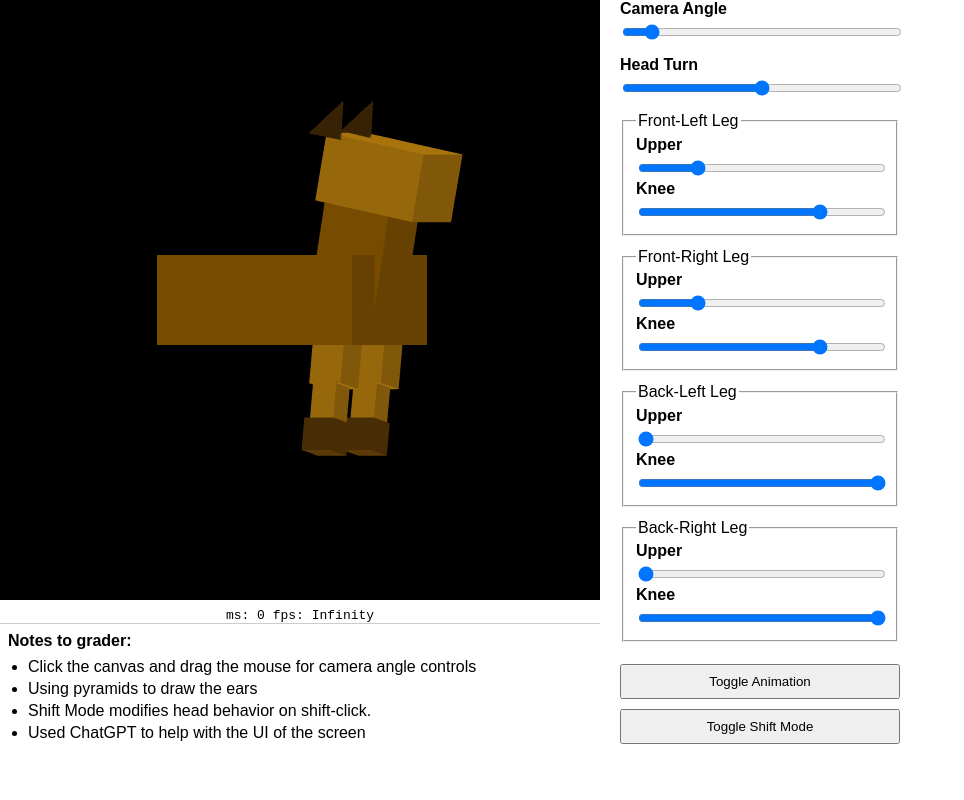
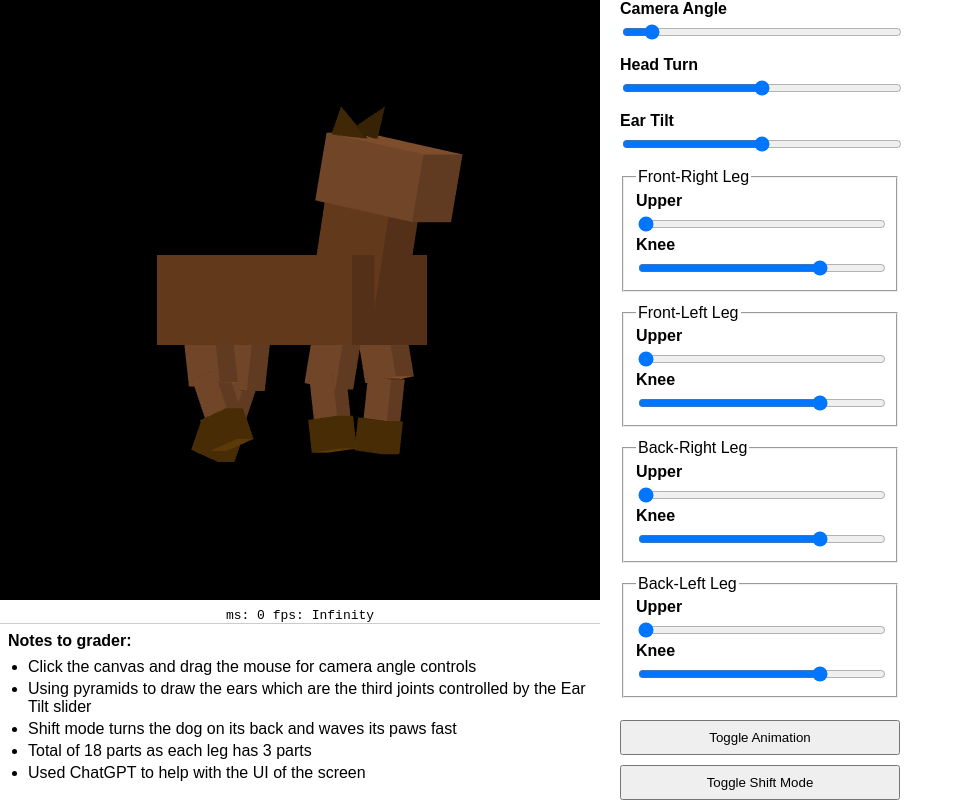
Before and after one commit to amishaaak/CSE160, a plain HTML site: page asg2/asg2.html in a window 1280 px wide. Shown: the whole page, without its empty margins (0-964 px from the left). Drawn offline with Linux system fonts and the light colour scheme; animation ran at ten frames a second.

Commit message:
almost done with asg2

```diff
--- a/asg2/asg2.html
+++ b/asg2/asg2.html
@@ -37,8 +37,9 @@
         <p>Notes to grader:</p>
         <ul>
           <li>Click the canvas and drag the mouse for camera angle controls</li>
-          <li>Using pyramids to draw the ears</li>
-          <li>Shift Mode modifies head behavior on shift-click.</li>
+          <li>Using pyramids to draw the ears which are the third joints controlled by the Ear Tilt slider</li>
+          <li>Shift mode turns the dog on its back and waves its paws fast</li>
+          <li>Total of 18 parts as each leg has 3 parts</li>
           <li>Used ChatGPT to help with the UI of the screen</li>
         </ul>
       </div>
@@ -52,34 +53,37 @@
         <label for="headYaw">Head Turn</label>
         <input type="range" id="headYaw" min="-45" max="45" value="0">
       </div>
-      <!-- Leg controls (full functionality retained) -->
+      <div class="control-group">
+        <label for="earTilt">Ear Tilt</label>
+        <input type="range" id="earTilt" min="-40" max="40" value="0">
+      </div>
       <fieldset class="control-group">
-        <legend>Front-Left Leg</legend>
+        <legend>Front-Right Leg</legend>
         <label for="flUpper">Upper</label>
-        <input type="range" id="flUpper" min="0" max="45" value="10">
+        <input type="range" id="flUpper" min="0" max="45" value="0">
         <label for="flLower">Knee</label>
         <input type="range" id="flLower" min="-30" max="10" value="0">
       </fieldset>
       <fieldset class="control-group">
-        <legend>Front-Right Leg</legend>
+        <legend>Front-Left Leg</legend>
         <label for="frUpper">Upper</label>
-        <input type="range" id="frUpper" min="0" max="45" value="10">
+        <input type="range" id="frUpper" min="0" max="45" value="0">
         <label for="frLower">Knee</label>
         <input type="range" id="frLower" min="-30" max="10" value="0">
       </fieldset>
       <fieldset class="control-group">
-        <legend>Back-Left Leg</legend>
+        <legend>Back-Right Leg</legend>
         <label for="blUpper">Upper</label>
-        <input type="range" id="blUpper" min="0" max="45" value="-20">
+        <input type="range" id="blUpper" min="0" max="45" value="0">
         <label for="blLower">Knee</label>
-        <input type="range" id="blLower" min="-30" max="10" value="40">
+        <input type="range" id="blLower" min="-30" max="10" value="0">
       </fieldset>
       <fieldset class="control-group">
-        <legend>Back-Right Leg</legend>
+        <legend>Back-Left Leg</legend>
         <label for="brUpper">Upper</label>
-        <input type="range" id="brUpper" min="0" max="45" value="-20">
+        <input type="range" id="brUpper" min="0" max="45" value="0">
         <label for="brLower">Knee</label>
-        <input type="range" id="brLower" min="-30" max="10" value="40">
+        <input type="range" id="brLower" min="-30" max="10" value="0">
       </fieldset>
       <button id="toggle-animation">Toggle Animation</button>
       <button id="toggle-shift">Toggle Shift Mode</button>
--- a/asg2/asg2.js
+++ b/asg2/asg2.js
@@ -85,17 +85,16 @@ var g_cameraAngleX = 0.0;
 
 //Body parts
 let g_headYaw = 0;
-let g_flUpper = 10;
+let g_flUpper = 0;
 let g_flLower = 0;
-let g_frUpper = 10;
+let g_frUpper = 0;
 let g_frLower = 0;
-let g_blUpper = -20;
-let g_blLower = 40;
-let g_brUpper = -20;
-let g_brLower = 40;
+let g_blUpper = 0;
+let g_blLower = 0;
+let g_brUpper = 0;
+let g_brLower = 0;
 let g_tailBase = 0;
-let g_tailMid = 0;
-let g_tailTip = 0;
+let g_earTilt = 0;
 
 //Buttons
 let g_animationActive = true;
@@ -104,19 +103,20 @@ let g_shiftMode = false;
 //Mouse drag
 var g_deltaX = 0, g_deltaY = 0;
 
-//Performance related
-let g_startTime = performance.now()/1000.0;
-let g_seconds   = performance.now()/1000.0 - g_startTime;
-
 function addActionsForHtmlUI() {
 
     //Buttons
     document.getElementById('toggle-animation').onclick = function() {g_animationActive = !g_animationActive;};
-    document.getElementById('toggle-shift').onclick = function() {g_shiftMode = !g_shiftMode;};
-
+    document.getElementById('toggle-shift').onclick = function () {
+        g_shiftMode = !g_shiftMode;
+        if (!g_shiftMode) {
+          g_cameraAngleX = 0;
+        }
+    };
     //Slider controls
     document.getElementById('angleSlide').addEventListener('mousemove', function() {g_cameraAngleY = this.value; renderAllShapes();});
     document.getElementById('headYaw').addEventListener('mousemove', function() {g_headYaw = this.value; renderAllShapes();});
+    document.getElementById('earTilt').addEventListener('mousemove', function() {g_earTilt = this.value; renderAllShapes();});
 
     //Body slider controls
     document.getElementById('flUpper').addEventListener('mousemove', function() {g_flUpper = this.value; renderAllShapes();});
@@ -132,9 +132,10 @@ function addActionsForHtmlUI() {
     document.getElementById('brLower').addEventListener('mousemove', function() {g_brLower = this.value; renderAllShapes();});
 
 
-    document.getElementById('canvas-container').addEventListener('click', function(ev) {
-        if(ev.shiftKey) {
-            g_shiftMode = !g_shiftMode;
+    document.getElementById('canvas-container').addEventListener('click', ev => {
+        if (ev.shiftKey) {
+          g_shiftMode = !g_shiftMode;
+          if (!g_shiftMode) g_cameraAngleX = 0;
         }
     });
 
@@ -164,6 +165,34 @@ function convertMouseToEventCoords(ev) {
     return([x, y]);
 }
 
+function updateAnimationAngles() {
+    if (!g_animationActive) return;
+    const w = g_seconds * 3.3;
+
+    /* idle walk */
+    g_flUpper =  15 * Math.sin(w);  g_flLower = 25 * Math.sin(w);
+    g_frUpper = -15 * Math.sin(w);  g_frLower = -25 * Math.sin(w);
+    g_blUpper = -10 * Math.sin(w);  g_blLower = 20 * Math.sin(w);
+    g_brUpper =  10 * Math.sin(w);  g_brLower = -20 * Math.sin(w);
+    g_tailBase = 15 * Math.sin(w);
+    g_earTilt  =  8 * Math.sin(w * 1.7);
+
+    //--- roll onto back & wiggle ---
+    if (g_shiftMode) {
+      const wig = 20 * Math.sin(w * 5); //paw wiggle
+      g_cameraAngleX = 90;
+
+      g_flUpper = 60 + wig;   g_flLower = -wig;
+      g_frUpper = 60 - wig;   g_frLower =  wig;
+      g_blUpper = 60 - wig;   g_blLower = -wig;
+      g_brUpper = 60 + wig;   g_brLower =  wig;
+
+      g_tailBase = 0;
+      g_earTilt  = 0;
+    }
+  }
+
+
 
 //Draw every shape that is supposed to be in the canvas
 function renderAllShapes(){
@@ -176,18 +205,17 @@ function renderAllShapes(){
 
     //Clear <canvas>
     gl.clear(gl.COLOR_BUFFER_BIT | gl.DEPTH_BUFFER_BIT)
-    //Draw the body cube (starts as an identity matrix, scale, then translate due to right multiply)
 
     /* ---------- torso ---------- */
     var torso = new Cube();
-    torso.color = [0.52, 0.333, 0.004, 1];
+    torso.color = [0.431, 0.247, 0.122, 1];
     torso.matrix.translate(-0.55,-0.15, 0);
     torso.matrix.scale(0.75, 0.3, 0.50);
     torso.render();
 
     /* ---------- head area ---------- */
     var neck = new Cube();
-    neck.color = [0.52, 0.333, 0.004, 1];
+    neck.color = [0.431, 0.247, 0.122, 1];
     neck.matrix.translate(-0.058, -0.05, 0.15);
     neck.matrix.rotate(-10,0,0,1);
     neck.matrix.rotate(g_headYaw, 0,1,0);
@@ -195,44 +223,48 @@ function renderAllShapes(){
     neck.render();
 
     var head = new Cube();
-    head.color = [0.659, 0.447, 0.047, 1];
+    head.color = [0.49, 0.302, 0.173, 1];
     head.matrix.translate(-0.008, 0.332, 0.115);
     head.matrix.rotate(-11,0,0,1);
     head.matrix.rotate(g_headYaw, 0,1,0);
+    var head_mat = new Matrix4(head.matrix);
     head.matrix.scale(0.38, 0.23, 0.26);
     head.render();
 
     var e1 = new Pyramid();
     e1.color = [0.361, 0.224, 0.031,1];
-    e1.matrix.translate(0.004,0.555,0.05);
+    e1.matrix = new Matrix4(head_mat);
+    e1.matrix.translate(0.004,0.24,0.15);
     e1.matrix.rotate(-10,0,0,1);
-    e1.matrix.rotate(g_headYaw, 0,1,0);
-    e1.matrix.scale(0.13, 0.13, 0.15);
+    e1.matrix.rotate(g_earTilt, 1,0,0);
+    e1.matrix.scale(0.11, 0.11, 0.13);
     e1.render();
 
     var e2 = new Pyramid();
     e2.color = [0.361, 0.224, 0.031, 1];
-    e2.matrix.translate(0.003, 0.555, 0.25);
+    e2.matrix = new Matrix4(head_mat);
+    e2.matrix.translate(0.003, 0.24, 0.10);
     e2.matrix.rotate(-10, 0, 0, 1);
-    e2.matrix.rotate(g_headYaw, 0, 1, 0);
-    e2.matrix.scale(0.13, 0.13, 0.15);
+    e2.matrix.rotate(-g_earTilt, 1, 0, 0);
+    e2.matrix.scale(0.11, 0.11, -0.13);
     e2.render();
 
+    /* ---------- tail ---------- */
+
+    var t = new Cube();
+    t.color = [0.361, 0.224, 0.031, 1];
+    t.matrix.translate(-0.66, -0.05, 0.21);
+    t.matrix.rotate(g_tailBase, 0, 1, 0);
+    t.matrix.rotate(5, 0, 0, 1);
+    t.matrix.scale(0.11, 0.11, 0.11);
+    t.render();
 
 
-
-    // /* ---------- 2. three-segment tail ---------- */
-    // const tailColor = [0.45, 0.38, 0.23, 1];
-    // tailSegment(-0.28, 0.04,  0.16, g_tailBase, 0.09, 0.15, tailColor); // base
-    // tailSegment(-0.28, 0.04,  0.31, g_tailMid , 0.07, 0.13, tailColor); // mid
-    // tailSegment(-0.28, 0.04,  0.43, g_tailTip , 0.05, 0.11,[0.75,0.75,0.75,1]); // tip
-
-
-    /* ---------- 4. front-left leg (short & centred) ---------- */
-    leg(0.01,-0.07,0.08, g_flUpper, g_flLower, [0.659, 0.447, 0.047, 1], [0.361, 0.224, 0.031, 1]);
-    leg(0.01, -0.07, 0.35, g_frUpper, g_frLower, [0.659, 0.447, 0.047, 1],[0.361, 0.224, 0.031, 1]);
-    // leg( 0.10, -0.04,  0.18, g_blUpper, g_blLower, [0.659, 0.447, 0.047, 1],[0.361, 0.224, 0.031, 1]);
-    // leg(-0.25, -0.04,  0.18, g_brUpper, g_brLower, [0.659, 0.447, 0.047, 1],[0.361, 0.224, 0.031, 1]);
+    /* ---------- legs ---------- */
+    leg(0.01,-0.07,0.08, g_flUpper, g_flLower, [0.49, 0.302, 0.173, 1], [0.361, 0.224, 0.031, 1]);
+    leg(0.01, -0.07, 0.35, g_frUpper, g_frLower, [0.49, 0.302, 0.173, 1],[0.361, 0.224, 0.031, 1]);
+    leg(-0.5, -0.08,  0.08, g_blUpper, g_blLower, [0.49, 0.302, 0.173, 1],[0.361, 0.224, 0.031, 1]);
+    leg(-0.50, -0.08,  0.35, g_brUpper, g_brLower, [0.49, 0.302, 0.173, 1],[0.361, 0.224, 0.031, 1]);
 
 
     var duration = performance.now() - start_time;
@@ -255,7 +287,7 @@ function leg(offsetX, offsetY, offsetZ, upperAng, lowerAng, legColor, pawColor){
     var upper = new Cube();
     upper.color = legColor;
     upper.matrix.setTranslate(offsetX, offsetY, offsetZ);
-    upper.matrix.rotate(upperAng, 1,0,0);
+    upper.matrix.rotate(upperAng, 0,0,1);
     var saveUpper = new Matrix4(upper.matrix);
     upper.matrix.rotate(180,1,0,0);
     upper.matrix.scale(0.12,0.21,-0.12);
@@ -267,7 +299,7 @@ function leg(offsetX, offsetY, offsetZ, upperAng, lowerAng, legColor, pawColor){
     lower.matrix = saveUpper;
     lower.matrix.translate(0.015,-0.19,0);
     lower.matrix.rotate(180,1,0,0);
-    lower.matrix.rotate(lowerAng,1,0,0);
+    lower.matrix.rotate(lowerAng,0,0,1);
     var saveLower = new Matrix4(lower.matrix);
     lower.matrix.scale(0.09,0.15,-0.09);
     lower.render();
@@ -307,9 +339,14 @@ function main() {
     requestAnimationFrame(tick);
 }
 
+var g_startTime = performance.now()/1000.0;
+var g_seconds = performance.now()/1000.0 - g_startTime;
+
 function tick(){
     //Get the current time
     g_seconds = performance.now()/1000.0 - g_startTime;
+
+    updateAnimationAngles();
 
     renderAllShapes();
 
```
